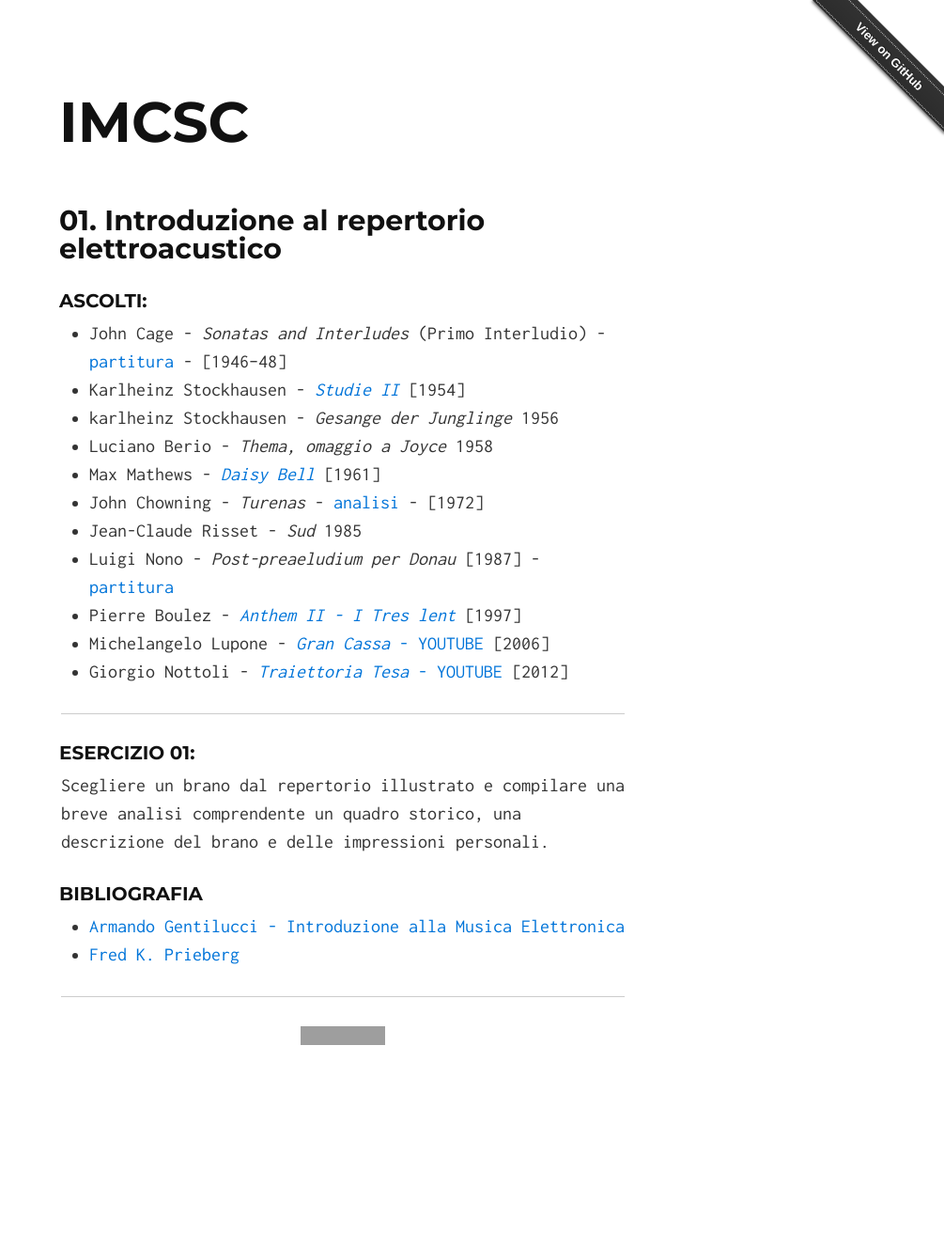
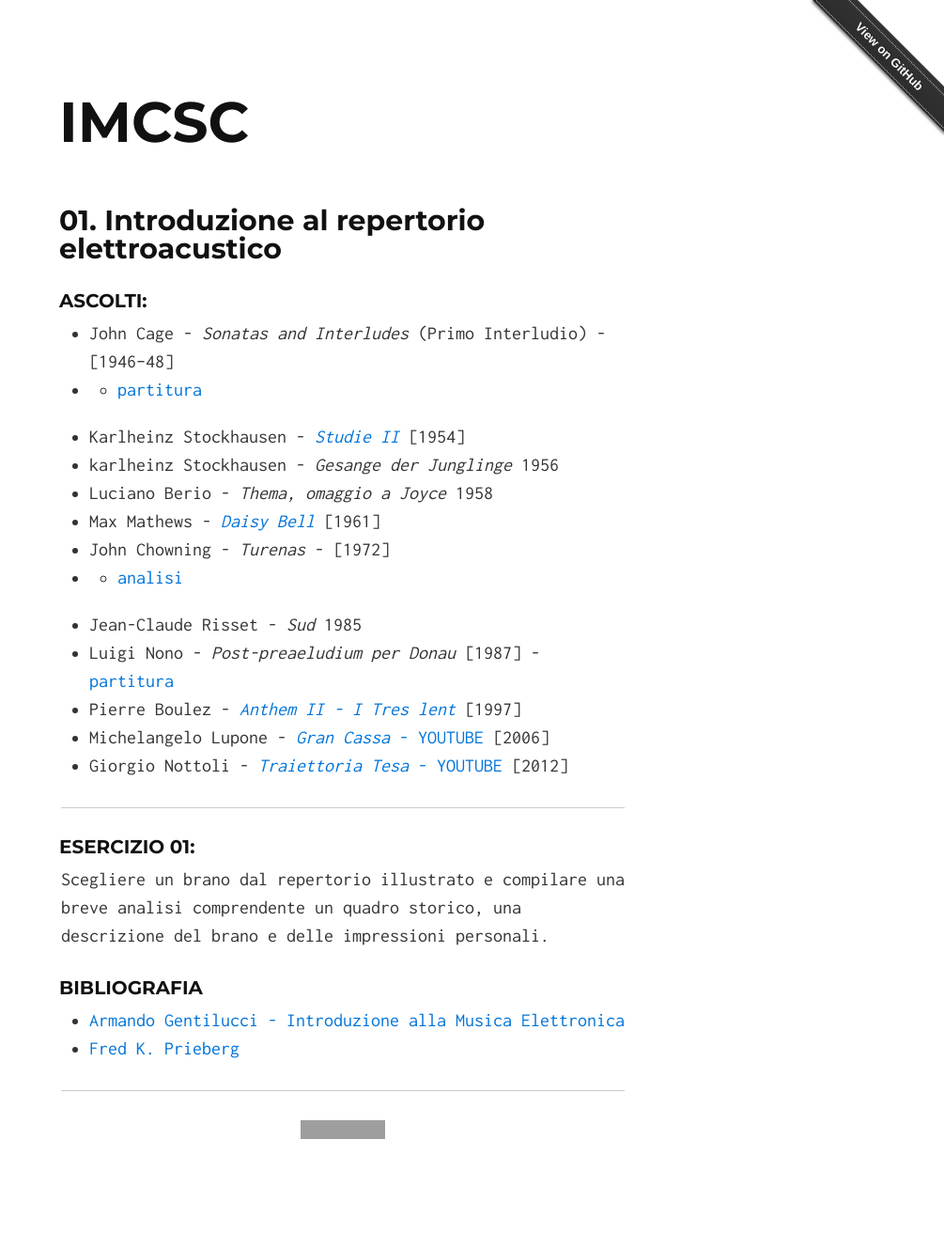
Before and after one commit to grammaton/IMCSC, a Jekyll site: the page built from index.md, in a window 1280 px wide. Shown: the whole page at 94% size, without its empty margins (275-1280 px from the left). Built offline with Jekyll 4.4.1, drawn with Linux system fonts in a browser that asks for light colours; before the commit the page ends 1212 px from its top, so only the background shows below that; grey boxes are pictures that could not be loaded.

```diff
--- a/index.md
+++ b/index.md
@@ -7,12 +7,14 @@ layout: default
 ### Ascolti:
 
 
- - John Cage - *Sonatas and Interludes* (Primo Interludio) - [partitura](https://copy.com/tD0ddJVzf6sLwkf1) - [1946–48]
+ - John Cage - *Sonatas and Interludes* (Primo Interludio) - [1946–48]
+ - - [partitura](https://copy.com/tD0ddJVzf6sLwkf1)
  - Karlheinz Stockhausen - [*Studie II*](https://copy.com/QJyjJjMx96DK0umn) [1954]
  - karlheinz Stockhausen - *Gesange der Junglinge* 1956
  - Luciano Berio - *Thema, omaggio a Joyce* 1958
  - Max Mathews - [*Daisy Bell*](https://www.youtube.com/watch?v=41U78QP8nBk&list=RD41U78QP8nBk) [1961]
- - John Chowning - *Turenas* - [analisi](https://www.academia.edu/5497062/Chowning_e_la_sintesi_FM._Analisi_di_Turenas) -  [1972]
+ - John Chowning - *Turenas*  -  [1972]
+ - - [analisi](https://www.academia.edu/5497062/Chowning_e_la_sintesi_FM._Analisi_di_Turenas)
  - Jean-Claude Risset - *Sud* 1985
  - Luigi Nono - *Post-preaeludium per Donau* [1987] - [partitura]()
  - Pierre Boulez - [*Anthem II - I Tres lent*](https://copy.com/nvUFxEoO6YubGHzo) [1997]
```
